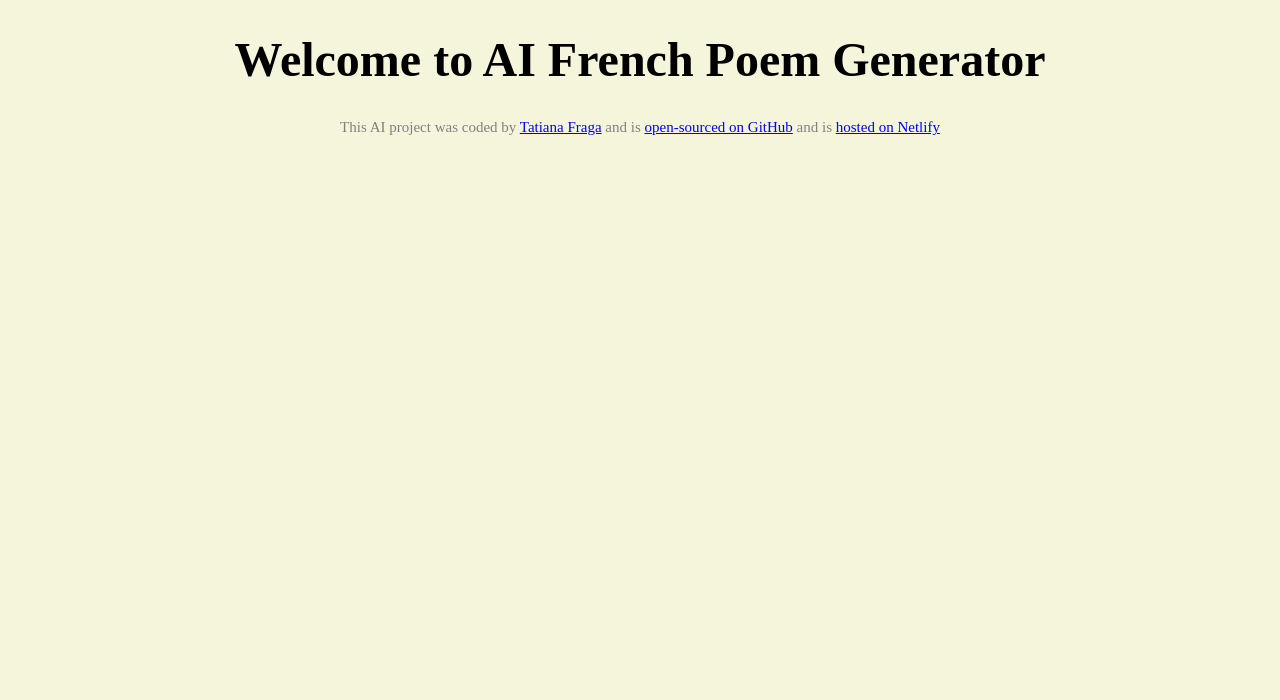
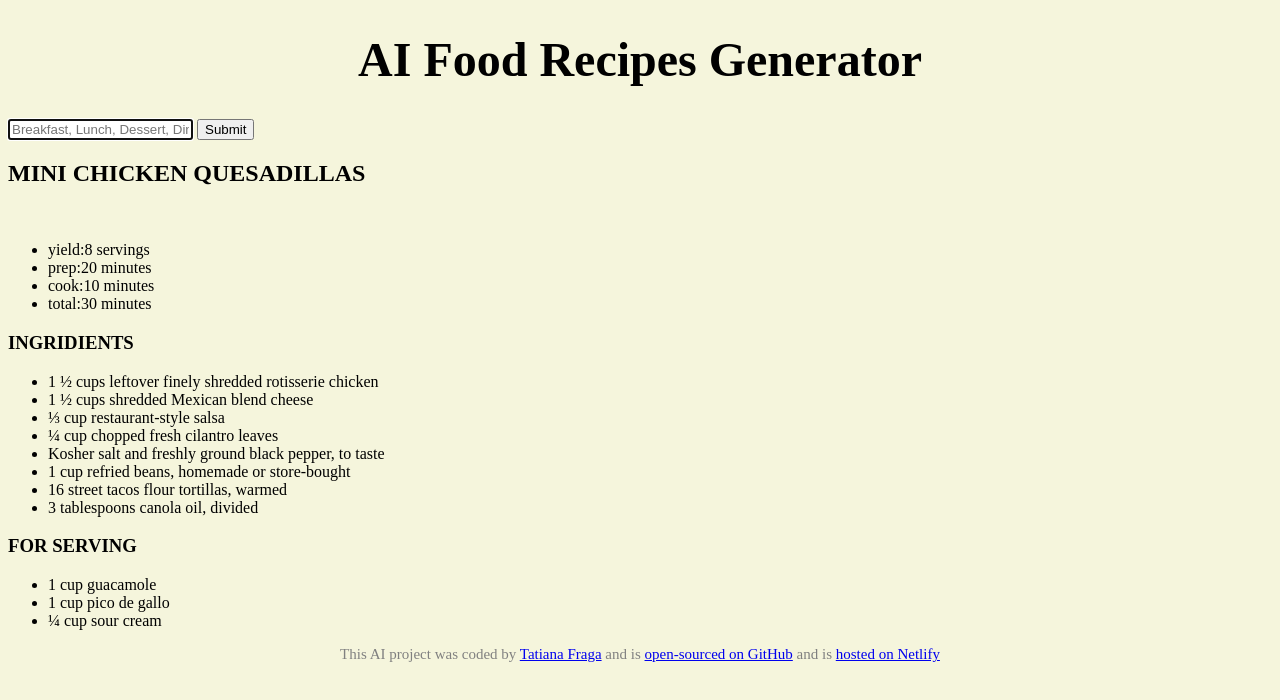
Before and after one commit to tatfra/AI-poem-generator, a plain HTML site: page index.html in a window 1280 px wide. Drawn offline with Linux system fonts and the light colour scheme.

Commit message:
Changed the topic and add some html structure

```diff
--- a/index.html
+++ b/index.html
@@ -3,12 +3,52 @@
   <head>
     <meta charset="UTF-8" />
     <meta name="viewport" content="width=device-width, initial-scale=1.0" />
-    <title>AI Poem generator</title>
+    <title>AI Food Recipes generator</title>
     <link rel="stylesheet" href="src/style.css" />
   </head>
   <body>
-    <h1>Welcome to AI French Poem Generator</h1>
-
+    <header>
+      <h1>AI Food Recipes Generator</h1>
+    </header>
+    <main>
+      <form>
+        <input
+          type="text"
+          placeholder="Breakfast, Lunch, Dessert, Dinner.."
+          autofocus
+          required
+          autocomplete="off"
+        />
+        <input type="submit" />
+      </form>
+      <div>
+        <h2>MINI CHICKEN QUESADILLAS</h2>
+        <img src="" />
+        <ul>
+          <li>yield:8 servings</li>
+          <li>prep:20 minutes</li>
+          <li>cook:10 minutes</li>
+          <li>total:30 minutes</li>
+        </ul>
+        <h3>INGRIDIENTS</h3>
+        <ul>
+          <li>1 ½ cups leftover finely shredded rotisserie chicken</li>
+          <li>1 ½ cups shredded Mexican blend cheese</li>
+          <li>⅓ cup restaurant-style salsa</li>
+          <li>¼ cup chopped fresh cilantro leaves</li>
+          <li>Kosher salt and freshly ground black pepper, to taste</li>
+          <li>1 cup refried beans, homemade or store-bought</li>
+          <li>16 street tacos flour tortillas, warmed</li>
+          <li>3 tablespoons canola oil, divided</li>
+        </ul>
+        <h3>FOR SERVING</h3>
+        <ul>
+          <li>1 cup guacamole</li>
+          <li>1 cup pico de gallo</li>
+          <li>¼ cup sour cream</li>
+        </ul>
+      </div>
+    </main>
     <footer>
       This AI project was coded by
       <a href="https://github.com/tatfra" target="_blank">Tatiana Fraga</a> and
```
